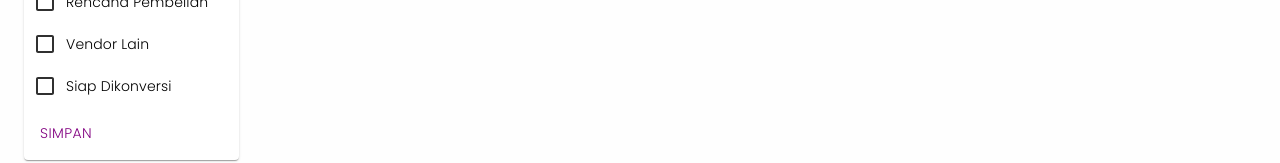
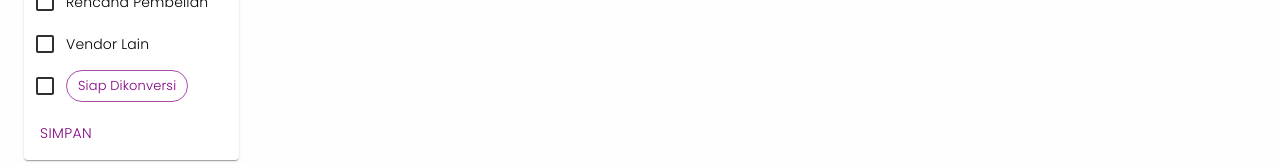
Before and after one commit to luthfibg/crm-sales-frontend, a React (Create React App) app: page /1/view_lead/1 in a window 1280 px wide. Shown: the part 367-530 px from the top of the page. Built offline with nearby package versions, Linux system fonts and the light colour scheme; no server answers; sample sign-in values are in the browser's storage.

Commit message:
#126 improve a text in view detail lead page

```diff
--- a/src/pages/ViewLead.jsx
+++ b/src/pages/ViewLead.jsx
@@ -192,7 +192,9 @@ const ViewLead = () => {
                                 checked={requirements.conversion}
                                 onChange={()=>{}}
                             />
-                            <Typography variant="body2">Siap Dikonversi</Typography>
+                            <Typography variant="body2">
+                              <Chip label="Siap Dikonversi" color="primary" variant='outlined' />
+                            </Typography>
                         </Stack>
                         {/* Tombol submit untuk mengirim data ke backend */}
                         <Stack spacing={0} direction={'row'} display={'flex'} justifyContent={'start'} alignItems={'center'}>
```
